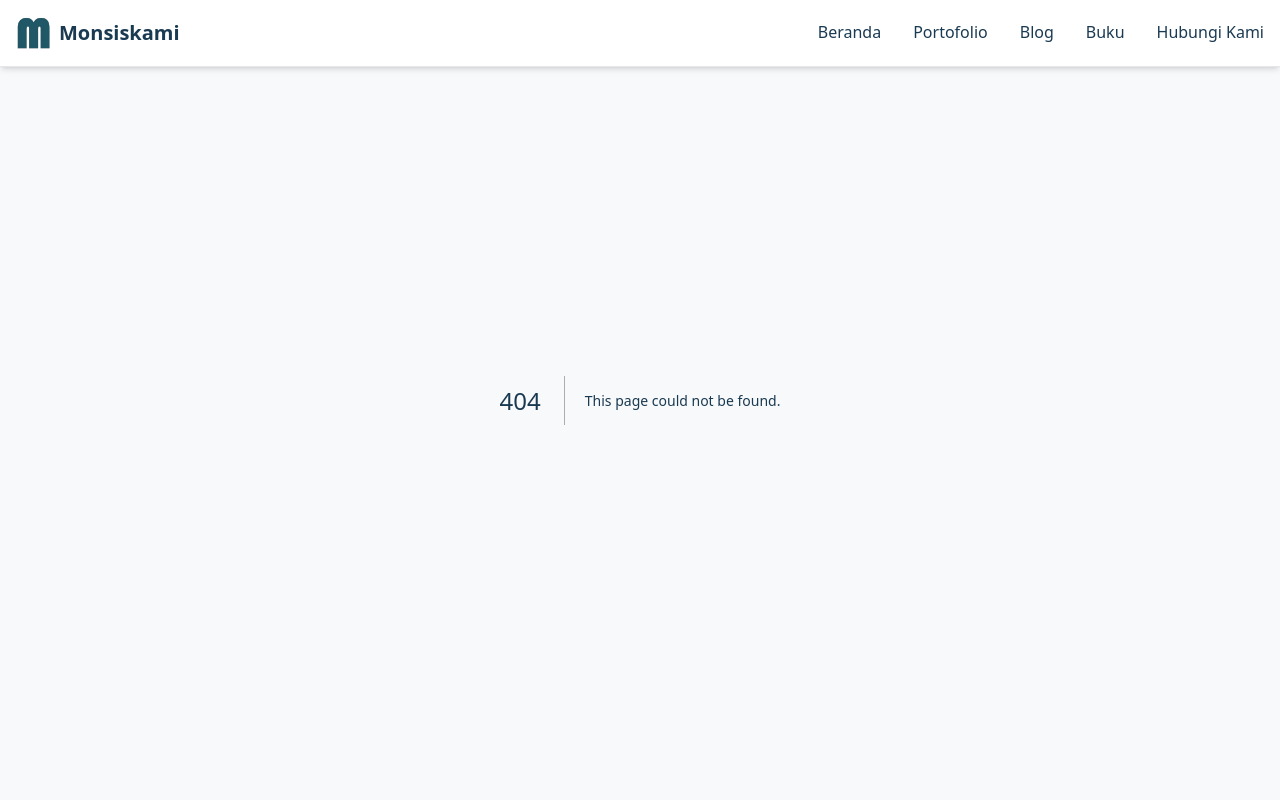
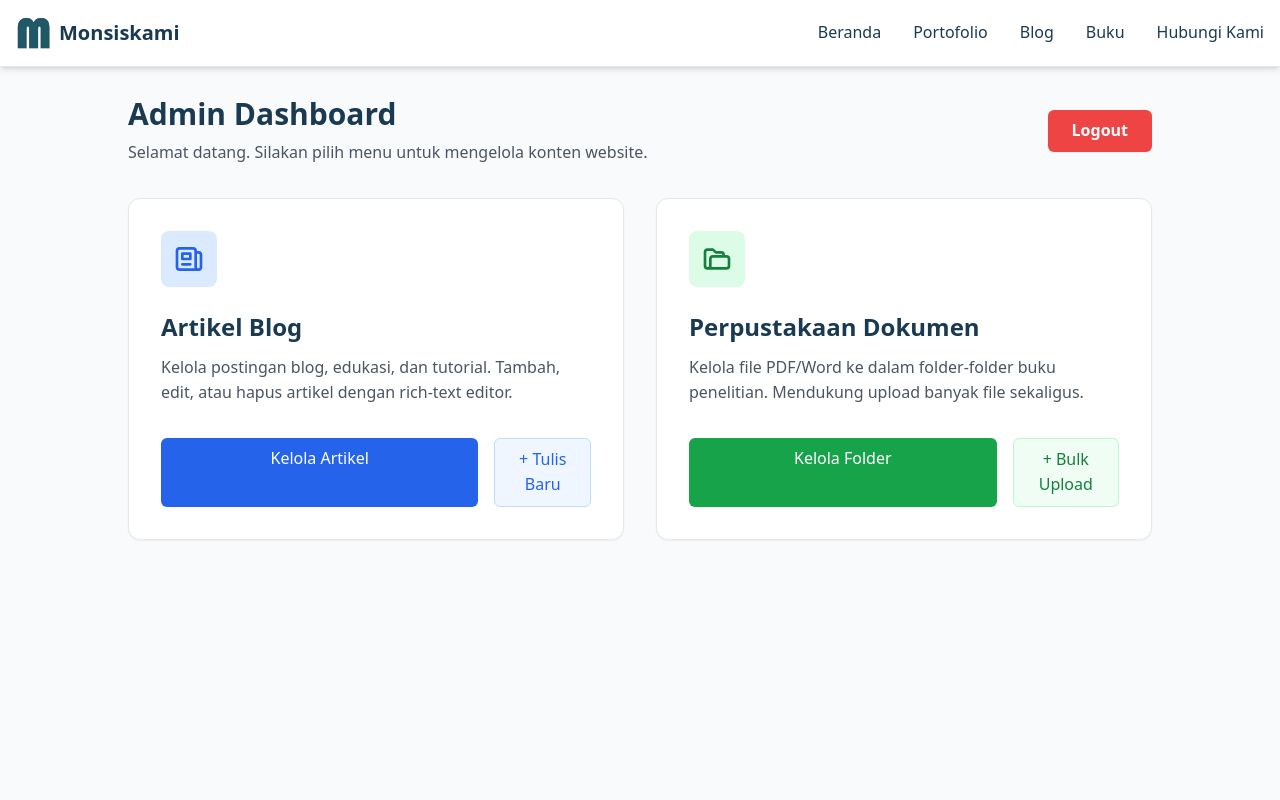
Before and after one commit to faishaltsq/monsiska, a Next.js app: page /admin/dashboard in a window 1280 px wide. Before the commit this address had no page. Shown: the top 800 px of the page. Built offline with nearby package versions, Linux system fonts and the light colour scheme.

Commit message:
feat: centralize admin navigation with a new dashboard hub page

```diff
--- a/src/app/admin/blog/page.js
+++ b/src/app/admin/blog/page.js
@@ -43,12 +43,6 @@ export default function AdminBlogList() {
     }
   }
 
-  const handleLogout = async () => {
-    await fetch('/api/admin/logout', { method: 'POST' })
-    router.push('/admin/login')
-    router.refresh()
-  }
-
   if (loading) {
     return <div className="min-h-screen pt-24 px-4 text-center">Loading...</div>
   }
@@ -57,14 +51,14 @@ export default function AdminBlogList() {
     <div className='min-h-screen bg-gray-50 pt-24 px-4 sm:px-6 lg:px-8 pb-12'>
       <div className='max-w-6xl mx-auto'>
         <div className='flex justify-between items-center mb-8'>
-          <h1 className='text-3xl font-bold text-[#1a3a52]'>Kelola Blog</h1>
+          <h1 className='text-3xl font-bold text-[#1a3a52]'>Kelola Artikel Blog</h1>
           <div className='space-x-4'>
+            <Link href='/admin/dashboard' className='bg-gray-200 text-gray-800 px-4 py-2 rounded-md hover:bg-gray-300 transition'>
+              ← Dashboard Utama
+            </Link>
             <Link href='/admin/blog/new' className='bg-[#2563eb] text-white px-4 py-2 rounded-md hover:bg-[#1d4ed8] transition'>
               + Tulis Artikel Baru
             </Link>
-            <button onClick={handleLogout} className='bg-red-500 text-white px-4 py-2 rounded-md hover:bg-red-600 transition'>
-              Logout
-            </button>
           </div>
         </div>
 
--- a/src/app/admin/buku/page.js
+++ b/src/app/admin/buku/page.js
@@ -50,8 +50,8 @@ export default function AdminBukuList() {
         <div className='flex justify-between items-center mb-8'>
           <h1 className='text-3xl font-bold text-[#1a3a52]'>Kelola Buku / Dokumen</h1>
           <div className='space-x-2 md:space-x-4 flex flex-wrap gap-y-2 justify-end'>
-            <Link href='/admin/blog' className='bg-gray-200 text-gray-800 px-4 py-2 rounded-md hover:bg-gray-300 transition text-sm'>
-              ← Artikel
+            <Link href='/admin/dashboard' className='bg-gray-200 text-gray-800 px-4 py-2 rounded-md hover:bg-gray-300 transition text-sm'>
+              ← Dashboard Utama
             </Link>
             <Link href='/admin/buku/bulk' className='bg-green-600 text-white px-4 py-2 rounded-md hover:bg-green-700 transition text-sm font-semibold shadow-sm'>
               Bulk Upload (Banyak File)
--- /dev/null
+++ b/src/app/admin/dashboard/page.js
@@ -0,0 +1,72 @@
+'use client'
+
+import Link from 'next/link'
+import { useRouter } from 'next/navigation'
+
+export default function AdminDashboard() {
+  const router = useRouter()
+
+  const handleLogout = async () => {
+    await fetch('/api/admin/logout', { method: 'POST' })
+    router.push('/admin/login')
+    router.refresh()
+  }
+
+  return (
+    <div className='min-h-screen bg-gray-50 pt-24 px-4 sm:px-6 lg:px-8 pb-12'>
+      <div className='max-w-5xl mx-auto'>
+        <div className='flex justify-between items-center mb-8'>
+          <div>
+            <h1 className='text-3xl font-bold text-[#1a3a52]'>Admin Dashboard</h1>
+            <p className='text-gray-600 mt-2'>Selamat datang. Silakan pilih menu untuk mengelola konten website.</p>
+          </div>
+          <button onClick={handleLogout} className='bg-red-500 text-white px-6 py-2 rounded-md hover:bg-red-600 transition shadow-sm font-semibold'>
+            Logout
+          </button>
+        </div>
+
+        <div className='grid md:grid-cols-2 gap-8'>
+          {/* Card Blog */}
+          <div className='bg-white rounded-xl shadow-sm border border-gray-200 overflow-hidden hover:shadow-md transition'>
+            <div className='p-8'>
+              <div className='w-14 h-14 bg-blue-100 text-[#2563eb] rounded-lg flex items-center justify-center mb-6'>
+                <svg className="w-8 h-8" fill="none" stroke="currentColor" viewBox="0 0 24 24" xmlns="http://www.w3.org/2000/svg"><path strokeLinecap="round" strokeLinejoin="round" strokeWidth="2" d="M19 20H5a2 2 0 01-2-2V6a2 2 0 012-2h10a2 2 0 012 2v1m2 13a2 2 0 01-2-2V7m2 13a2 2 0 002-2V9a2 2 0 00-2-2h-2m-4-3H9M7 16h6M7 8h6v4H7V8z"></path></svg>
+              </div>
+              <h2 className='text-2xl font-bold text-[#1a3a52] mb-3'>Artikel Blog</h2>
+              <p className='text-gray-600 mb-8'>Kelola postingan blog, edukasi, dan tutorial. Tambah, edit, atau hapus artikel dengan rich-text editor.</p>
+
+              <div className='flex space-x-4'>
+                <Link href='/admin/blog' className='bg-[#2563eb] text-white px-4 py-2 rounded-md hover:bg-[#1d4ed8] transition font-medium w-full text-center'>
+                  Kelola Artikel
+                </Link>
+                <Link href='/admin/blog/new' className='bg-blue-50 text-[#2563eb] px-4 py-2 rounded-md hover:bg-blue-100 transition font-medium text-center border border-blue-200'>
+                  + Tulis Baru
+                </Link>
+              </div>
+            </div>
+          </div>
+
+          {/* Card Buku/Dokumen */}
+          <div className='bg-white rounded-xl shadow-sm border border-gray-200 overflow-hidden hover:shadow-md transition'>
+            <div className='p-8'>
+              <div className='w-14 h-14 bg-green-100 text-green-700 rounded-lg flex items-center justify-center mb-6'>
+                <svg className="w-8 h-8" fill="none" stroke="currentColor" viewBox="0 0 24 24" xmlns="http://www.w3.org/2000/svg"><path strokeLinecap="round" strokeLinejoin="round" strokeWidth="2" d="M5 19a2 2 0 01-2-2V7a2 2 0 012-2h4l2 2h4a2 2 0 012 2v1M5 19h14a2 2 0 002-2v-5a2 2 0 00-2-2H9a2 2 0 00-2 2v5a2 2 0 01-2 2z"></path></svg>
+              </div>
+              <h2 className='text-2xl font-bold text-[#1a3a52] mb-3'>Perpustakaan Dokumen</h2>
+              <p className='text-gray-600 mb-8'>Kelola file PDF/Word ke dalam folder-folder buku penelitian. Mendukung upload banyak file sekaligus.</p>
+
+              <div className='flex space-x-4'>
+                <Link href='/admin/buku' className='bg-green-600 text-white px-4 py-2 rounded-md hover:bg-green-700 transition font-medium w-full text-center'>
+                  Kelola Folder
+                </Link>
+                <Link href='/admin/buku/bulk' className='bg-green-50 text-green-700 px-4 py-2 rounded-md hover:bg-green-100 transition font-medium text-center border border-green-200'>
+                  + Bulk Upload
+                </Link>
+              </div>
+            </div>
+          </div>
+        </div>
+      </div>
+    </div>
+  )
+}
--- a/src/app/admin/login/page.js
+++ b/src/app/admin/login/page.js
@@ -23,7 +23,7 @@ export default function AdminLogin() {
       })
 
       if (res.ok) {
-        router.push('/admin/blog')
+        router.push('/admin/dashboard')
         router.refresh()
       } else {
         const data = await res.json()
```
Also changed, not shown: 2 other files (tests, documents, lock files or other folders).
